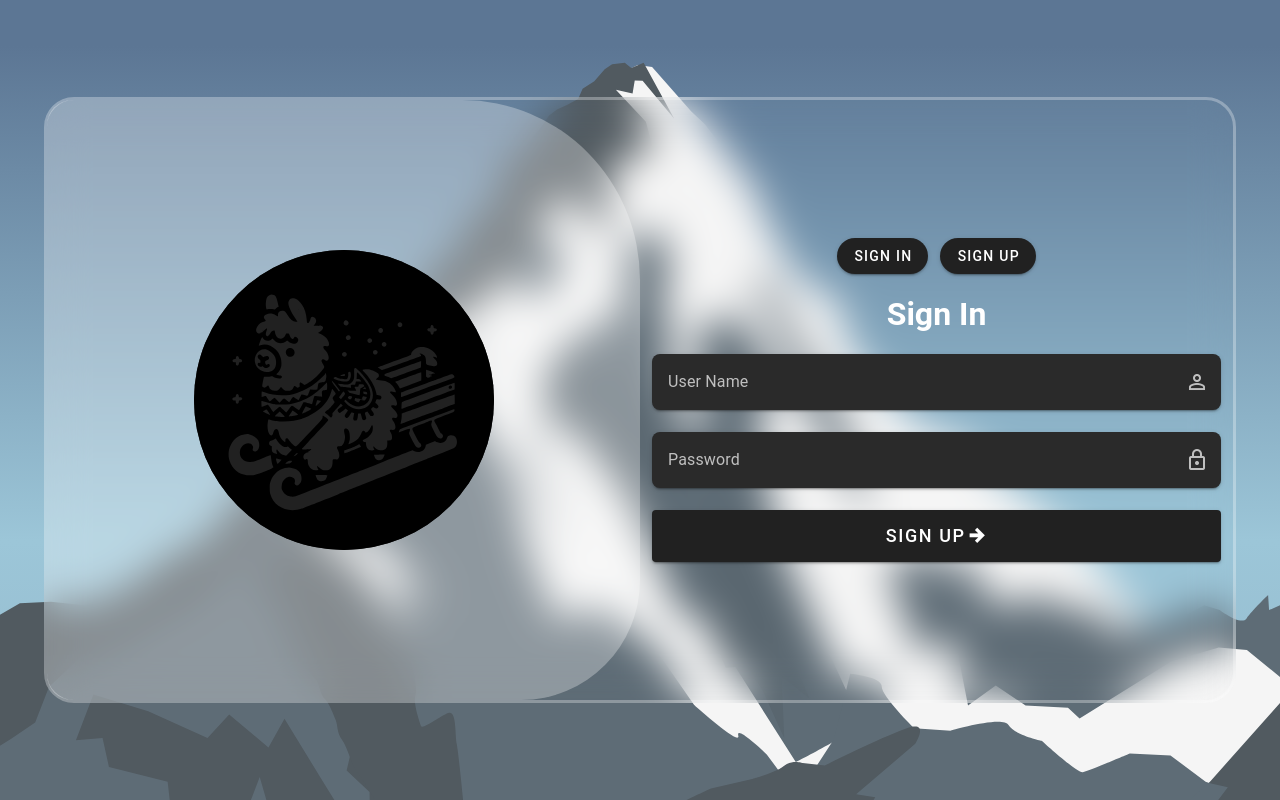
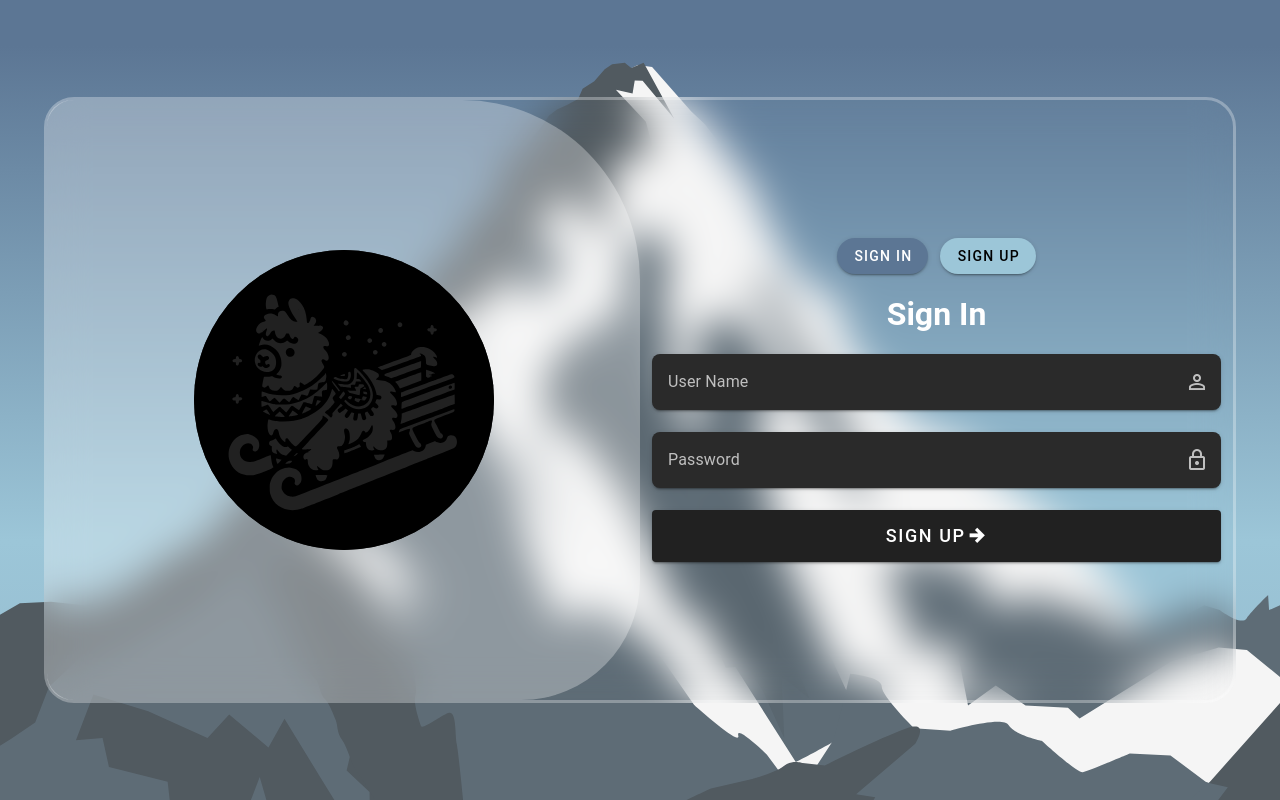
Before and after one commit to Ljaewon-123/nuxt-local-llama, a Nuxt app in the folder nuxt-llama-gpt/: page /login in a window 1280 px wide. Built offline with nearby package versions, Linux system fonts and the light colour scheme.

Commit message:
delay 300 -> 350

```diff
--- a/nuxt-llama-gpt/app/pages/login.vue
+++ b/nuxt-llama-gpt/app/pages/login.vue
@@ -4,15 +4,17 @@
     <v-row class="form-container">
       <v-col class="col-1 d-flex align-center justify-center" style="height: 600px;" :class="signIn ? 'col-radius-1' : 'col-radius-2'" >
 
-        <v-avatar size="300" >
-          <NuxtImg :src="`${signIn ? 'signin' : 'signup'}-llama.svg`" height="300" width="300"></NuxtImg>
-        </v-avatar>
+        <v-slide-x-transition>
+          <v-avatar size="300" >
+            <NuxtImg :src="`${signIn ? 'signin' : 'signup'}-llama.svg`" height="300" width="300"></NuxtImg>
+          </v-avatar>
+        </v-slide-x-transition>
 
       </v-col>
       <v-col align-self="center">
         <div class="d-flex justify-center ga-3">
-          <v-btn @click="switchSignIn" rounded="xl">Sign In</v-btn>
-          <v-btn @click="switchSignUp" rounded="xl">Sign Up</v-btn>
+          <v-btn @click="switchSignIn" color="#5C7694" rounded="xl">Sign In</v-btn>
+          <v-btn @click="switchSignUp" color="#9CC6D8" rounded="xl">Sign Up</v-btn>
         </div>
         <v-slide-x-transition mode="out-in">
           <LazyLoginSignIn v-if="signIn"></LazyLoginSignIn>
@@ -42,12 +44,12 @@ const signUp = ref(false)
 const switchSignIn = async() => {
   signUp.value = false
   await nextTick() // 이걸해도 안되네
-  setTimeout(() => signIn.value = true, 300)
+  setTimeout(() => signIn.value = true, 350)
 }
 const switchSignUp = async() => {
   signIn.value = false
   await nextTick()
-  setTimeout(() => signUp.value = true, 300)
+  setTimeout(() => signUp.value = true, 350)
 }
 
 
```
